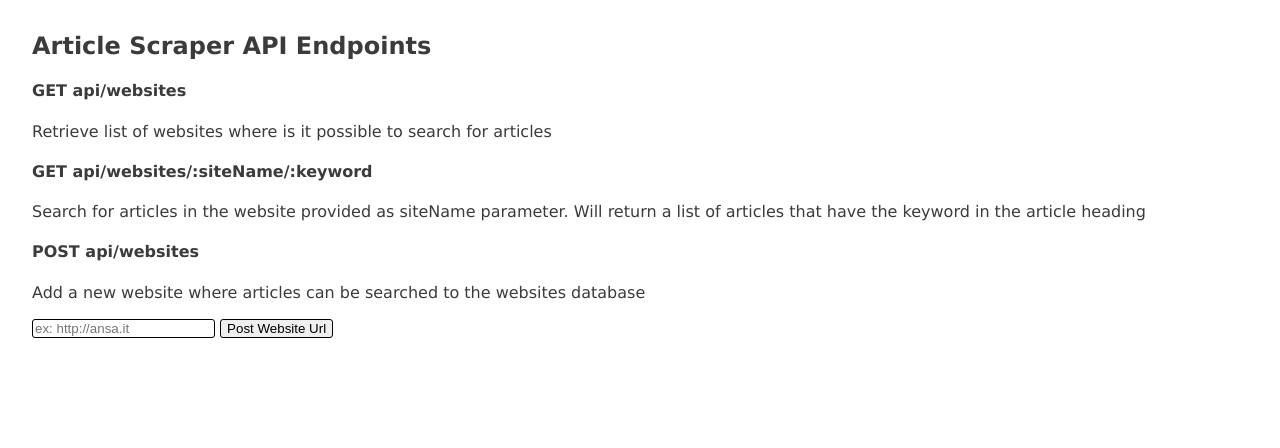
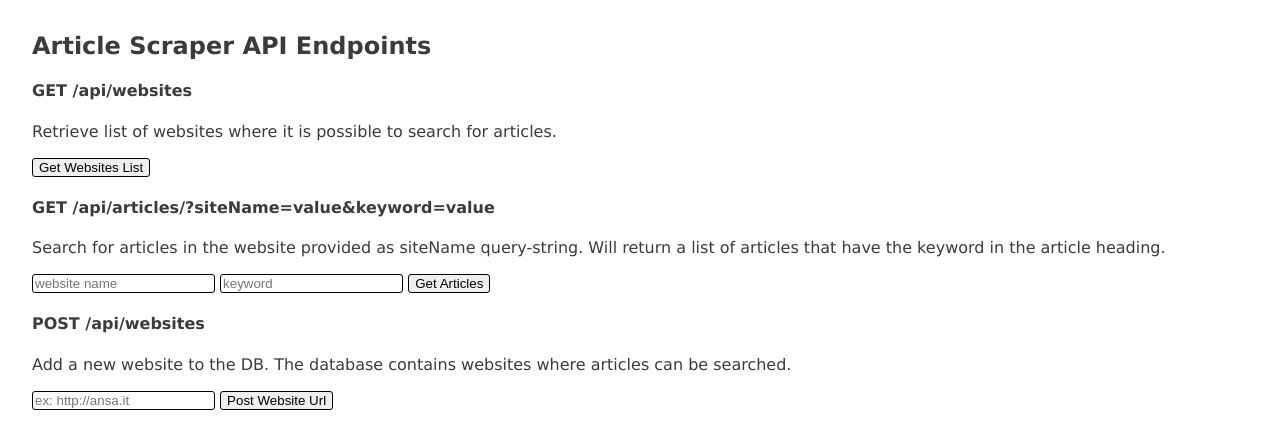
Before and after one commit to fesiddi/article-scraper-api, a website: page views/index.html in a window 1280 px wide. Drawn offline with Linux system fonts and the light colour scheme; files that its build step writes are made by us from their sources.

Commit message:
fix(api) modified get articles endpoint and tests to accept querystring and updated home view

```diff
--- a/views/index.html
+++ b/views/index.html
@@ -9,21 +9,39 @@
     </head>
     <body>
         <h2>Article Scraper API Endpoints</h2>
-        <h4>GET api/websites</h4>
+        <h4>GET /api/websites</h4>
         <p>
-            Retrieve list of websites where is it possible to search for
-            articles
+            Retrieve list of websites where it is possible to search for
+            articles.
         </p>
-        <h4>GET api/websites/:siteName/:keyword</h4>
+        <form action="/api/websites" method="get">
+            <button type="submit">Get Websites List</button>
+        </form>
+        <h4>GET /api/articles/?siteName=value&keyword=value</h4>
         <p>
-            Search for articles in the website provided as siteName parameter.
-            Will return a list of articles that have the keyword in the article
-            heading
+            Search for articles in the website provided as siteName
+            query-string. Will return a list of articles that have the keyword
+            in the article heading.
         </p>
-        <h4>POST api/websites</h4>
+        <form action="/api/articles/" method="get">
+            <input
+                type="text"
+                name="siteName"
+                id="siteName"
+                placeholder="website name"
+            />
+            <input
+                type="text"
+                name="keyword"
+                id="keyword"
+                placeholder="keyword"
+            />
+            <button type="submit">Get Articles</button>
+        </form>
+        <h4>POST /api/websites</h4>
         <p>
-            Add a new website where articles can be searched to the websites
-            database
+            Add a new website to the DB. The database contains websites where
+            articles can be searched.
         </p>
         <form action="/api/websites" method="post">
             <input
```
Also changed, not shown: routes/api/api.js (+19 -3 lines), tests/app.test.js (+7 -6 lines).
